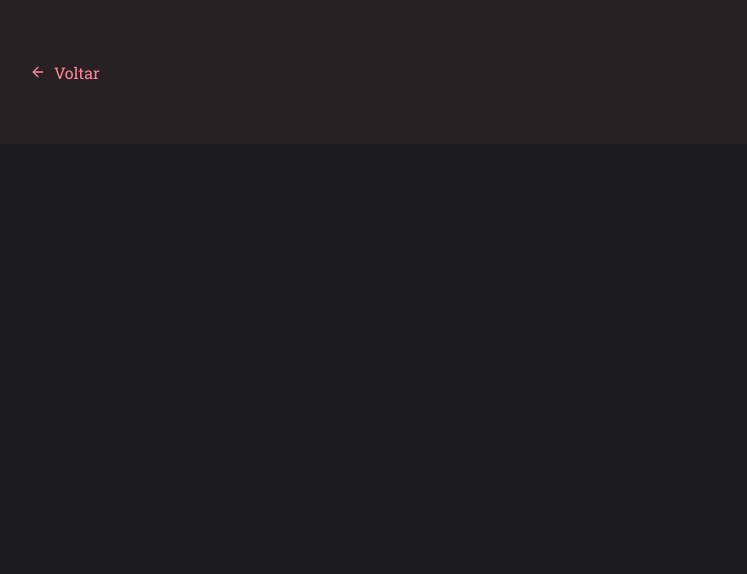
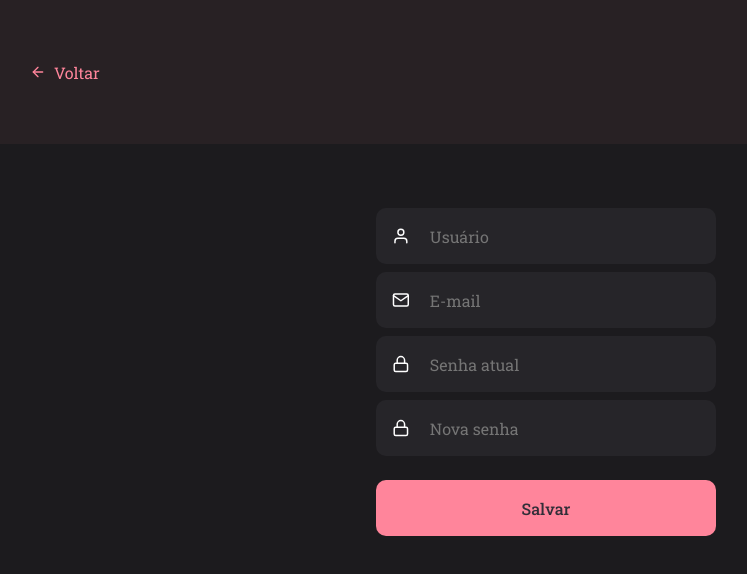
Before and after one commit to devnestali/rocketmovies, a React (Vite) app: page / in a window 1280 px wide. Shown: the top 574 px of the page, without its empty margins (94-841 px from the left). Built offline with nearby package versions, Linux system fonts and the light colour scheme.

Commit message:
Creating form for Profile

```diff
--- a/src/pages/Profile/index.jsx
+++ b/src/pages/Profile/index.jsx
@@ -1,5 +1,10 @@
 import { ButtonText } from "../../components/ButtonText";
-import { Container } from "./styles";
+import { Input } from "../../components/Input";
+import { Button } from "../../components/Button";
+
+import { Container, Form } from "./styles";
+
+import { FiUser, FiMail, FiLock } from "react-icons/fi";
 
 export function Profile() {
   return (
@@ -7,6 +12,34 @@ export function Profile() {
       <header>
         <ButtonText title="Voltar" href="/" buttonIcon/>
       </header>
+
+      <Form>
+        <Input
+          placeholder="Usuário"
+          type="text"
+          icon={FiUser}
+        />
+
+        <Input
+          placeholder="E-mail"
+          type="text"
+          icon={FiMail}
+        />
+
+        <Input
+          placeholder="Senha atual"
+          type="password"
+          icon={FiLock}
+        />
+
+        <Input
+          placeholder="Nova senha"
+          type="password"
+          icon={FiLock}
+        />
+
+        <Button title="Salvar" />
+      </Form>
     </Container>
   )
 }
--- a/src/pages/Profile/styles.js
+++ b/src/pages/Profile/styles.js
@@ -16,3 +16,8 @@ export const Container = styled.div`
 
   }
 `;
+
+export const Form = styled.form`
+  max-width: 34rem;
+  margin: 6.4rem auto 0;
+`;
```
